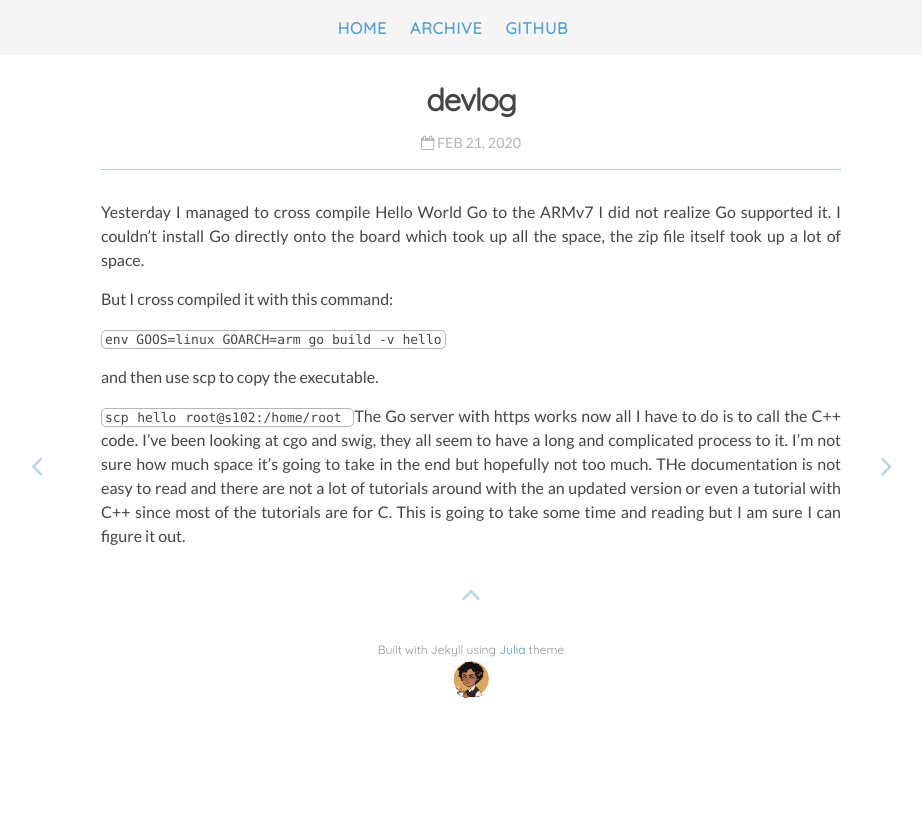
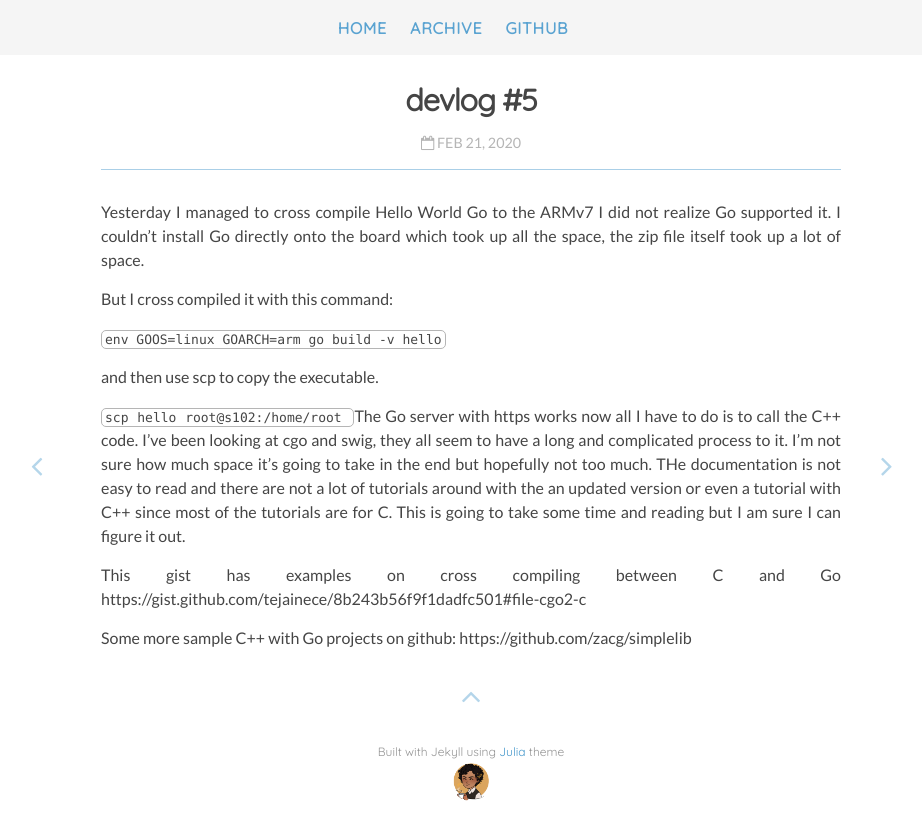
Before and after one commit to Algogator/Algogator.github.io, a Jekyll site: the page built from _posts/2020-02-21-devlog.md, in a window 1280 px wide. Shown: the top 840 px of the page, without its empty margins (169-1091 px from the left). Built offline with Jekyll 4.4.1, drawn with Linux system fonts in a browser that asks for light colours; nearby versions of some CDN libraries.

Commit message:
Update blogs

```diff
--- a/_posts/2020-02-21-devlog.md
+++ b/_posts/2020-02-21-devlog.md
@@ -1,6 +1,6 @@
 ---
 layout: "post"
-title: "devlog"
+title: "devlog #5"
 date: "2020-02-21 11:34"
 category:
 ---
@@ -16,3 +16,8 @@ and then use scp to copy the executable.
 `scp hello  root@s102:/home/root
 `
 The Go server with https works now all I have to do is to call the C++ code. I've been looking at cgo and swig, they all seem to have a long and complicated process to it. I'm not sure how much space it's going to take in the end but hopefully not too much. THe documentation is not easy to read and there are not a lot of tutorials around with the an updated version or even a tutorial with C++ since most of the tutorials are for C. This is going to take some time and reading but I am sure I can figure it out.
+
+This gist has examples on cross compiling between C and Go https://gist.github.com/tejainece/8b243b56f9f1dadfc501#file-cgo2-c
+
+Some more sample C++ with Go projects on github:
+https://github.com/zacg/simplelib
```
Also changed, not shown: _posts/2020-02-20-devlog.md (+2 -2 lines), _posts/2020-02-25-rf-wireless-protocols.md (added, +26 -0 lines), _posts/django.md (added, +8 -0 lines).
